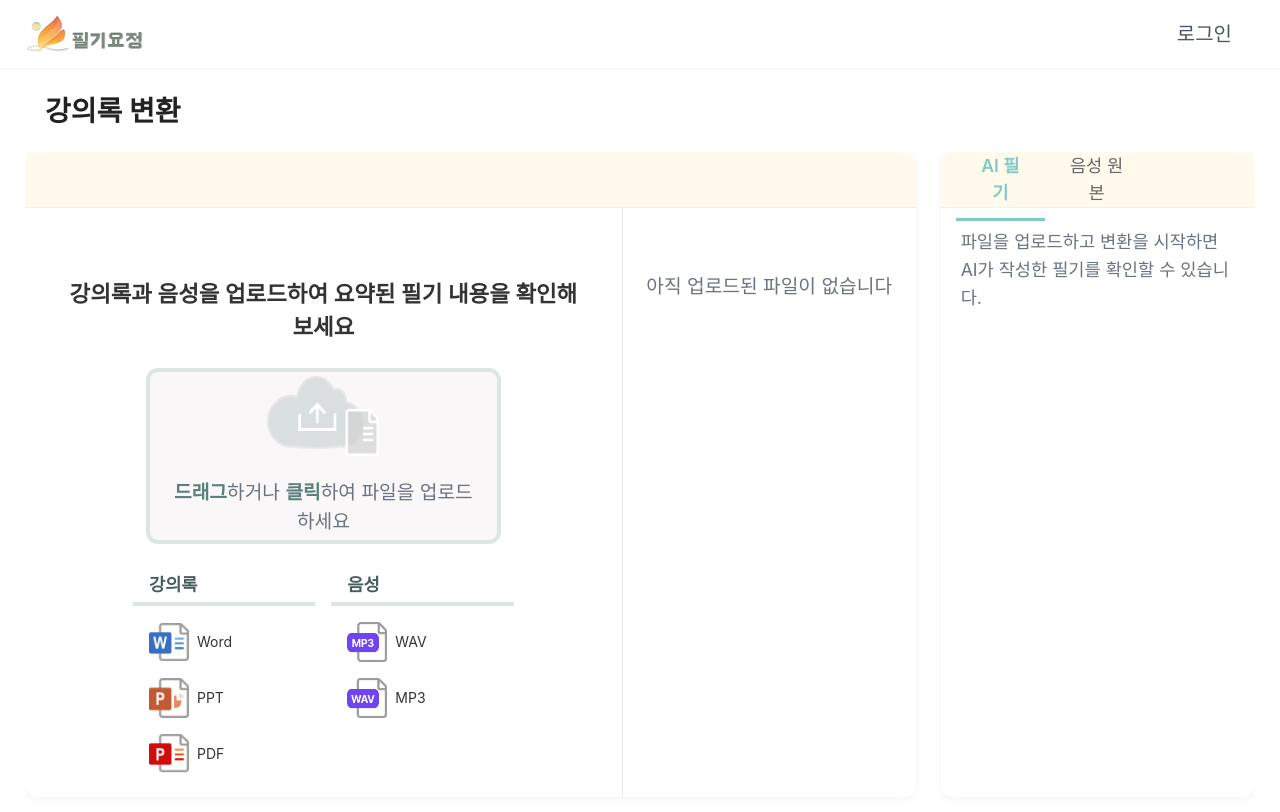
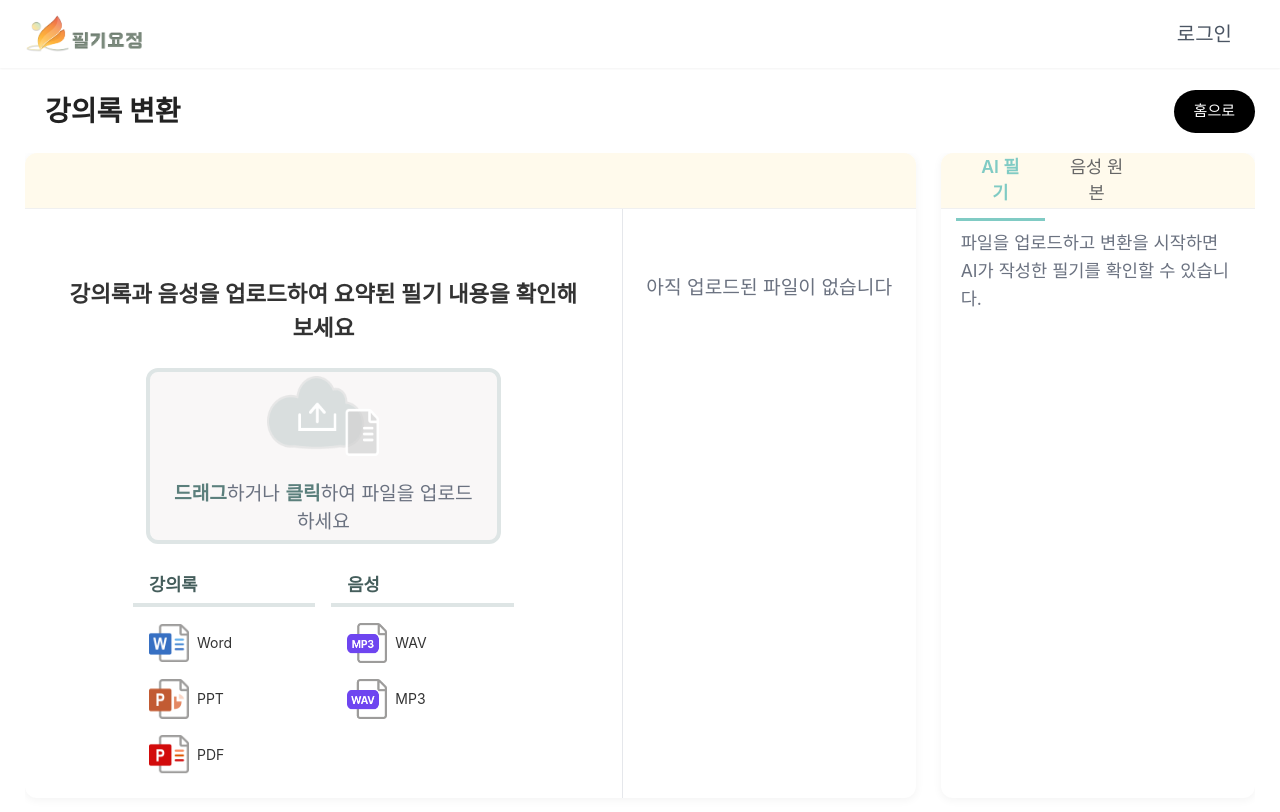
Before and after one commit to 2025capstoneDesign/capstone-FE, a React (Create React App) app: page /convert in a window 1280 px wide. Shown: the top 812 px of the page. Built offline with nearby package versions, Linux system fonts and the light colour scheme.

Commit message:
[fix]Update css

```diff
--- a/src/components/Convert/Convert.js
+++ b/src/components/Convert/Convert.js
@@ -202,6 +202,11 @@ function Convert() {
     <div className="app-wrapper">
       <div className="sub-header">
         <h2 className="page-title">강의록 변환</h2>
+        <div className="action-buttons">
+          <button className="convert-btn" onClick={() => navigate("/")}>
+            홈으로
+          </button>
+        </div>
       </div>
 
       {error && <div className="text-red-500 mx-[5%] my-[0.5rem]">{error}</div>}
```
